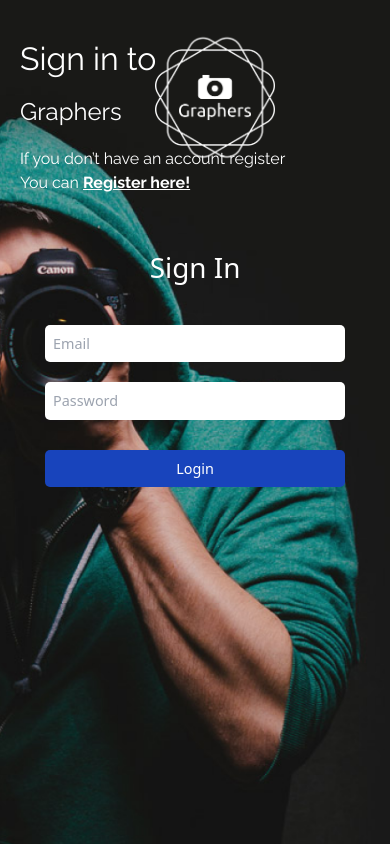
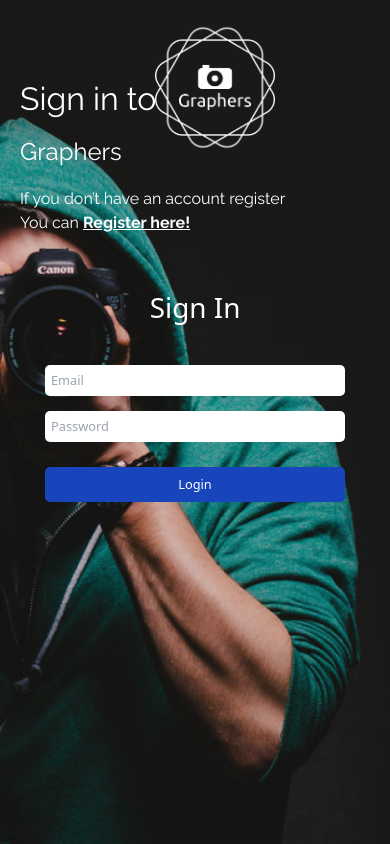
Before and after one commit to Imasha-Senadheera/Photographers, a React (Create React App) app: page /signin in a window 390 px wide. Built offline with nearby package versions, Linux system fonts and the light colour scheme.

Commit message:
43 Commit

```diff
--- a/src/Pages/SignInForm/SignInForm.css
+++ b/src/Pages/SignInForm/SignInForm.css
@@ -33,22 +33,25 @@ body {
   width: 100px;
   height: auto;
   position: absolute;
-  margin-top: 20px;
+  margin-top: 10px;
   margin-left: 20px;
+  margin-bottom: 20px;
 }
 
 /* Text content styling */
 .text-content {
   text-align: left;
+  margin-top: 40px;
 }
 
 .text-content h1 {
-  font-size: 4rem;
+  font-size: 3rem;
   margin: 20px 0;
+
 }
 
 .text-content h2 {
-  font-size: 3rem;
+  font-size: 2rem;
   margin-bottom: 20px;
 }
 
@@ -97,28 +100,19 @@ body {
 
 .signin-form input {
   width: 100%;
-  padding: 15px;
-  font-size: 1rem;
+  padding: 10px; /* Adjusted padding */
+  font-size: 0.9rem; /* Adjusted font size */
   border-radius: 5px;
   border: none;
-  margin-bottom: 20px;
+  margin-bottom: 15px; /* Adjusted margin */
   color: #000000;
   background-color: #ffffff;
 }
 
-
-.forgot-password {
-  align-self: flex-end;
-  margin-bottom: 20px;
-  font-size: 0.9rem;
-  color: #575656;
-  cursor: pointer;
-}
-
 .signin-form button {
   width: 100%;
-  padding: 15px;
-  font-size: 1rem;
+  padding: 12px; /* Adjusted padding */
+  font-size: 0.9rem; /* Adjusted font size */
   background-color: #1844bc;
   color: white;
   border: none;
@@ -183,11 +177,11 @@ body {
   }
 
   .signin-form input {
-    padding: 10px;
+    padding: 8px; /* Adjusted padding */
   }
 
   .signin-form button {
-    padding: 10px;
+    padding: 10px; /* Adjusted padding */
   }
 
   .social-icons img {
@@ -210,13 +204,13 @@ body {
   }
 
   .signin-form input {
-    font-size: 0.9rem;
-    padding: 8px;
+    font-size: 0.8rem; /* Adjusted font size */
+    padding: 6px; /* Adjusted padding */
   }
 
   .signin-form button {
-    font-size: 0.9rem;
-    padding: 8px;
+    font-size: 0.8rem; /* Adjusted font size */
+    padding: 8px; /* Adjusted padding */
   }
 
   .social-icons img {
```
